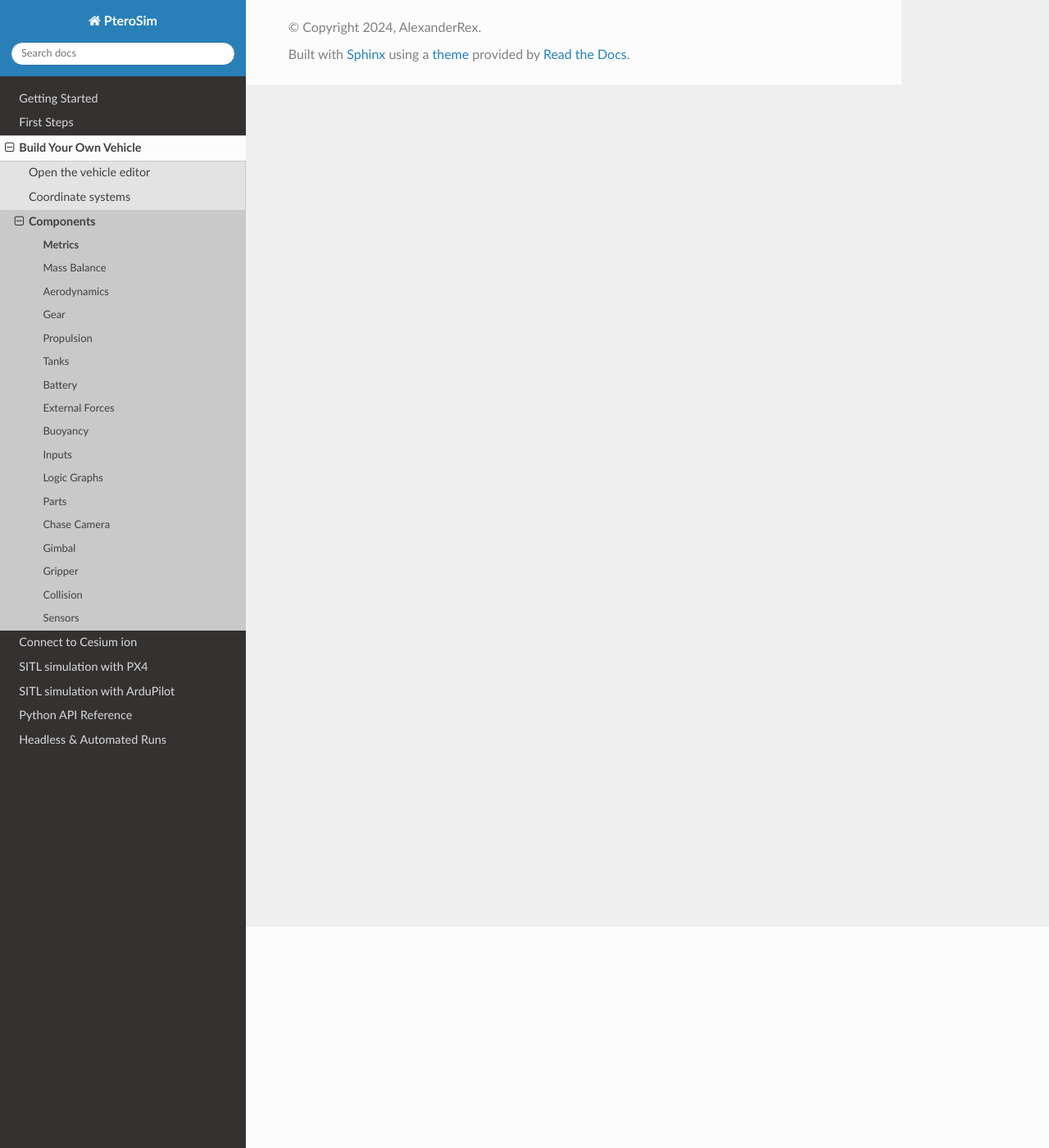
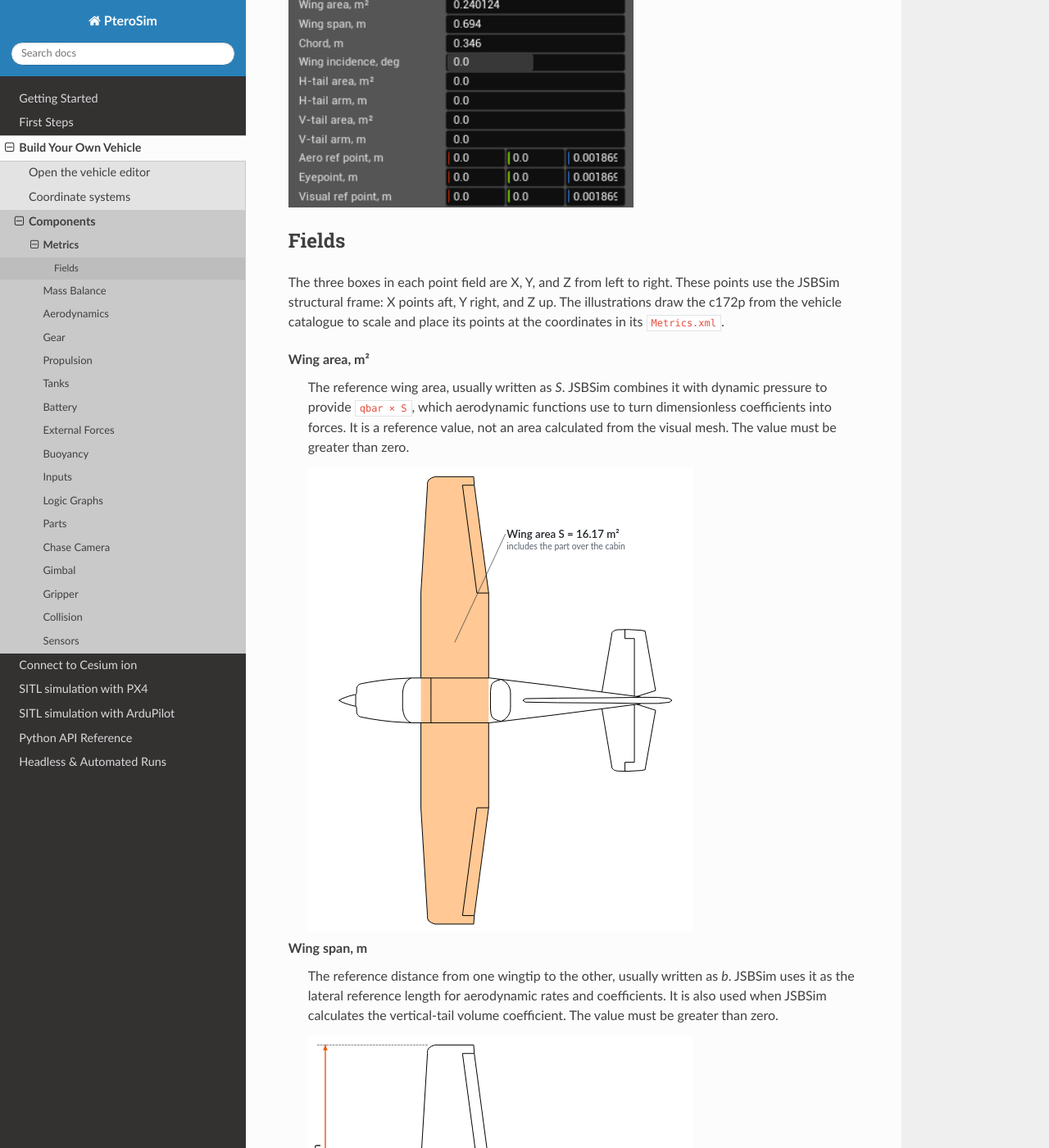
Before and after one commit to AlexanderRex/PteroSimDocs, a Sphinx documentation site: the page built from docs/source/editor/metrics.rst, in a window 1280 px wide and 1400 px high, scrolled down 270 px. Shown: the whole window at 82% size. Built offline with Sphinx 7.4.7 and the Read the Docs theme 3.1.0, drawn with Linux system fonts in a browser that asks for light colours; some of the changed text lies outside the part shown.

Commit message:
Document the vehicle editor Metrics section (#37)
* Document vehicle editor metrics

* Remove broken JSBSim reference link

* Add Metrics field diagrams

* Fix wing incidence diagram

* Fix tail anatomy in Metrics diagrams

* Remove repeated Metrics debug controls

* Redraw the Metrics diagrams on a to-scale Cessna 172

The diagrams use Marek Cel's CC0 Cessna 172 three-view, registered to the
c172p structural frame by its span and wheel contacts, and place AERORP,
the eyepoint, VRP and CG at their c172p coordinates. SVG replaces 13.5 MB
of PNG.

Wing incidence now says JSBSim only adds it to aero/alpha-wing-rad. The
screenshot no longer shows the Draw this part row.

* Drop the unused arrow markers from the Metrics diagrams

---------

Co-authored-by: Yakunin Gleb <yakuningleb6@gmail.com>

```diff
--- a/docs/source/editor/metrics.rst
+++ b/docs/source/editor/metrics.rst
@@ -1,4 +1,142 @@
 Metrics
 =======
 
-Work in progress.
+Metrics defines the reference geometry and reference points used by the JSBSim
+flight model. It does not resize or move the meshes in ``Visual.xml``.
+
+.. image:: ../Images/editor_metrics.png
+   :alt: Metrics section in the vehicle editor
+   :class: no-float-left
+
+Fields
+------
+
+The three boxes in each point field are X, Y, and Z from left to right. These
+points use the JSBSim structural frame: X points aft, Y right, and Z up.
+The illustrations draw the c172p from the vehicle catalogue to scale and place
+its points at the coordinates in its ``Metrics.xml``.
+
+**Wing area, m²**
+   The reference wing area, usually written as *S*. JSBSim combines it with
+   dynamic pressure to provide ``qbar × S``, which aerodynamic functions use
+   to turn dimensionless coefficients into forces. It is a reference value,
+   not an area calculated from the visual mesh. The value must be greater than
+   zero.
+
+   .. image:: ../Images/metrics_wing_area.svg
+      :alt: Top view with the whole wing planform shaded, including the part over the cabin
+      :class: no-float-left
+      :width: 70%
+
+**Wing span, m**
+   The reference distance from one wingtip to the other, usually written as
+   *b*. JSBSim uses it as the lateral reference length for aerodynamic rates
+   and coefficients. It is also used when JSBSim calculates the vertical-tail
+   volume coefficient. The value must be greater than zero.
+
+   .. image:: ../Images/metrics_wing_span.svg
+      :alt: Top view with the span measured from wingtip to wingtip
+      :class: no-float-left
+      :width: 70%
+
+**Chord, m**
+   The mean aerodynamic chord, usually written as *c̄*. It is the longitudinal
+   reference length for aerodynamic rates and pitching moments. JSBSim also
+   uses it to calculate the horizontal-tail volume coefficient and Reynolds
+   number. The value must be greater than zero.
+
+   .. image:: ../Images/metrics_chord.svg
+      :alt: Mean aerodynamic chord drawn across the wing where its chord equals c̄
+      :class: no-float-left
+      :width: 70%
+
+**Wing incidence, deg**
+   The angle between the wing chord line and the structural X axis; positive
+   puts the leading edge up. JSBSim adds it to the angle of attack only in the
+   ``aero/alpha-wing-rad`` property, so it changes no force unless an
+   aerodynamic function reads that property. The editor accepts values from -90
+   to 90 degrees.
+
+   .. image:: ../Images/metrics_wing_incidence.svg
+      :alt: Wing section with its chord line tilted above the structural X axis
+      :class: no-float-left
+      :width: 100%
+
+**H-tail area, m²**
+   The reference area of the horizontal tail. Together with **H-tail arm**, wing
+   area, and chord, it defines the horizontal-tail volume coefficient:
+   ``arm × tail area / (chord × wing area)``. This value does not create a tail
+   force by itself; an aerodynamic function must use the resulting metric.
+
+   .. image:: ../Images/metrics_h_tail_area.svg
+      :alt: Top view with the horizontal tail planform shaded
+      :class: no-float-left
+      :width: 70%
+
+**H-tail arm, m**
+   The horizontal tail's reference lever arm. PteroSim draws it aft from the
+   aerodynamic reference point. JSBSim uses it to calculate the normalized
+   horizontal-tail arm and horizontal-tail volume coefficient. Use zero when
+   the model does not use these derived metrics.
+
+   .. image:: ../Images/metrics_h_tail_arm.svg
+      :alt: Horizontal-tail arm measured aft from the aerodynamic reference point
+      :class: no-float-left
+      :width: 100%
+
+**V-tail area, m²**
+   The reference area of the vertical tail. Together with **V-tail arm**, wing
+   area, and wing span, it defines the vertical-tail volume coefficient:
+   ``arm × tail area / (wing span × wing area)``. This value does not create a
+   side force or yawing moment by itself.
+
+   .. image:: ../Images/metrics_v_tail_area.svg
+      :alt: Side view with the fin and rudder shaded
+      :class: no-float-left
+      :width: 100%
+
+**V-tail arm, m**
+   The vertical tail's reference lever arm. PteroSim draws it aft from the
+   aerodynamic reference point. JSBSim uses it to calculate the normalized
+   vertical-tail arm and vertical-tail volume coefficient. Use zero when the
+   model does not use these derived metrics.
+
+   .. image:: ../Images/metrics_v_tail_arm.svg
+      :alt: Vertical-tail arm from the aerodynamic reference point to the fin's quarter chord
+      :class: no-float-left
+      :width: 100%
+
+**Aero ref point, m**
+   The point where JSBSim applies the resulting aerodynamic forces. Its offset
+   from the centre of gravity determines the additional moment produced by
+   those forces. Place it at the aerodynamic reference point used when deriving
+   the model's coefficients.
+
+   .. image:: ../Images/metrics_aero_ref_point.svg
+      :alt: Aerodynamic reference point above the centre of gravity, with the structural frame axes
+      :class: no-float-left
+      :width: 100%
+
+**Eyepoint, m**
+   The pilot's eye position. JSBSim uses its offset from the centre of gravity
+   when calculating accelerations sensed by the pilot during rotation. It does
+   not position a PteroSim camera; cameras are configured under
+   :doc:`sensors`.
+
+   .. image:: ../Images/metrics_eyepoint.svg
+      :alt: Pilot eyepoint in the cabin
+      :class: no-float-left
+      :width: 100%
+
+**Visual ref point, m**
+   The point whose world position JSBSim reports to an external visual system.
+   It does not move meshes authored in ``Visual.xml``. PteroSim retains the
+   value and shows the point in debug drawing.
+
+   .. image:: ../Images/metrics_visual_ref_point.svg
+      :alt: Visual reference point near the centre of gravity
+      :class: no-float-left
+      :width: 100%
+
+The aircraft drawing is the Cessna 172 three-view by Marek Cel, CC0, from
+Wikimedia Commons.
```
Also changed, not shown: docs/source/Images/editor_metrics.png (added), docs/source/Images/metrics_aero_ref_point.svg (added), docs/source/Images/metrics_chord.svg (added), docs/source/Images/metrics_eyepoint.svg (added), docs/source/Images/metrics_h_tail_area.svg (added), docs/source/Images/metrics_h_tail_arm.svg (added), docs/source/Images/metrics_v_tail_area.svg (added), docs/source/Images/metrics_v_tail_arm.svg (added), docs/source/Images/metrics_visual_ref_point.svg (added), docs/source/Images/metrics_wing_area.svg (added), docs/source/Images/metrics_wing_incidence.svg (added), docs/source/Images/metrics_wing_span.svg (added).
